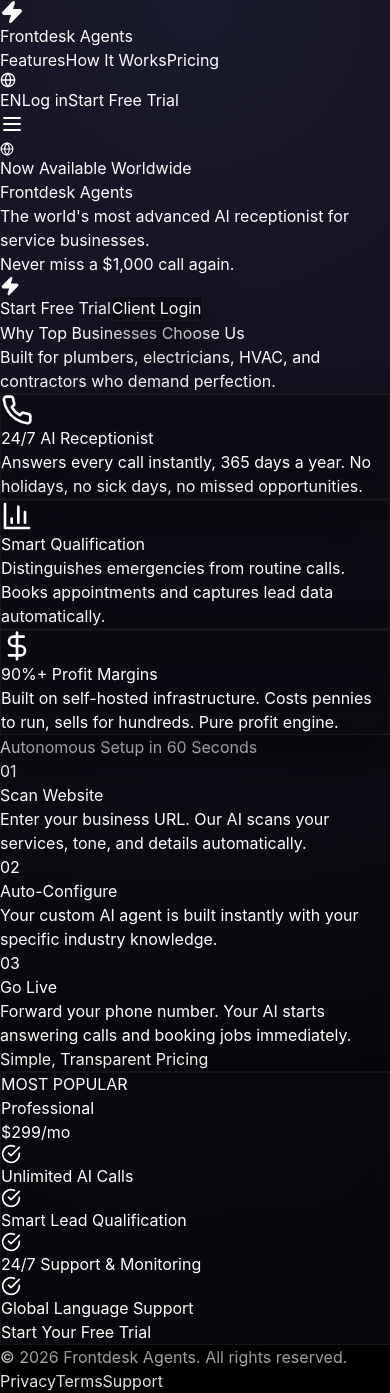
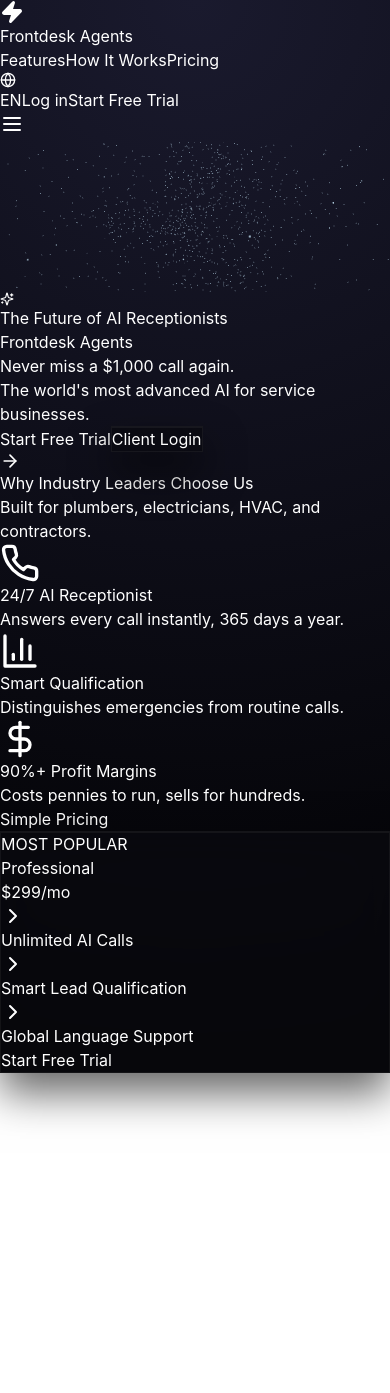
Before and after one commit to SAHJONY/FrontDesk-Agents-LLC-Completed, a Next.js app: page / in a window 390 px wide. After the commit the page ends 1073 px from the top, so only its background shows below. Built offline with nearby package versions, Linux system fonts and the light colour scheme.

Commit message:
feat: VISUAL OVERDRIVE - 3D particle background, premium glassmorphism, cinematic animations

```diff
--- a/app/page.tsx
+++ b/app/page.tsx
@@ -2,181 +2,93 @@
 
 import React, { useState } from 'react';
 import { motion } from 'framer-motion';
-import { Phone, BarChart3, DollarSign, ShieldCheck, Clock, Users, CheckCircle, Globe, Zap } from 'lucide-react';
+import { Phone, BarChart3, DollarSign, Zap, Globe, ChevronRight, Sparkles, ArrowRight } from 'lucide-react';
 import Navigation from '../components/Navigation';
+import Hero3D from '../components/Hero3D';
 
-// Placeholder components
-const Onboarding = () => (
-  <div className="min-h-screen bg-black text-white flex items-center justify-center pt-20">
-    <div className="text-center">
-      <h1 className="text-4xl font-bold mb-4">Onboarding Portal</h1>
-      <p className="text-slate-400 mb-8">Autonomous AI Setup in 60 seconds.</p>
-      <div className="animate-pulse h-4 bg-slate-800 rounded w-64 mx-auto mb-4"></div>
-      <div className="animate-pulse h-4 bg-slate-800 rounded w-48 mx-auto"></div>
-      <button onClick={() => window.location.reload()} className="mt-8 px-6 py-3 bg-blue-600 rounded-lg">Back</button>
-    </div>
-  </div>
-);
-
-const Dashboard = () => (
-  <div className="min-h-screen bg-black text-white flex items-center justify-center pt-20">
-    <div className="text-center">
-      <h1 className="text-4xl font-bold mb-4">Command Center</h1>
-      <p className="text-slate-400 mb-8">Real-time metrics and live calls.</p>
-      <div className="w-32 h-32 rounded-full border-4 border-blue-500/30 border-t-blue-500 animate-spin mx-auto mb-4"></div>
-      <button onClick={() => window.location.reload()} className="mt-8 px-6 py-3 bg-blue-600 rounded-lg">Back</button>
-    </div>
-  </div>
-);
+const Onboarding = () => <div className="min-h-screen bg-black"><Navigation onNavigate={()=>{}} /><div className="pt-32 text-center text-white"><h1 className="text-4xl font-bold">Onboarding</h1></div></div>;
+const Dashboard = () => <div className="min-h-screen bg-black"><Navigation onNavigate={()=>{}} /><div className="pt-32 text-center text-white"><h1 className="text-4xl font-bold">Dashboard</h1></div></div>;
 
 export default function LandingPage() {
   const [view, setView] = useState<'landing' | 'onboard' | 'dashboard'>('landing');
-
   if (view === 'onboard') return <Onboarding />;
   if (view === 'dashboard') return <Dashboard />;
 
   return (
-    <div className="min-h-screen bg-black text-white font-sans selection:bg-blue-500/30">
+    <div className="min-h-screen bg-black text-white overflow-x-hidden">
       <Navigation onNavigate={setView} />
 
-      {/* Hero Section */}
-      <section className="relative pt-32 pb-20 px-4 overflow-hidden">
-        <div className="absolute inset-0 bg-[radial-gradient(circle_at_50%_0%,rgba(29,78,216,0.15),transparent_70%)]" />
-        <div className="max-w-7xl mx-auto text-center relative z-10">
-          <motion.div
-            initial={{ opacity: 0, y: 20 }}
-            animate={{ opacity: 1, y: 0 }}
-            transition={{ duration: 0.6 }}
-          >
-            <div className="inline-flex items-center gap-2 px-4 py-2 rounded-full border border-blue-500/30 bg-blue-500/10 text-blue-400 text-sm font-medium mb-8">
-              <Globe size={14} /> Now Available Worldwide
-            </div>
-            <h1 className="text-5xl md:text-7xl font-bold tracking-tight mb-6">
-              <span className="bg-gradient-to-r from-blue-400 via-emerald-400 to-blue-400 bg-clip-text text-transparent">
-                Frontdesk Agents
-              </span>
+      {/* HERO */}
+      <section className="relative h-screen flex items-center justify-center overflow-hidden">
+        <Hero3D />
+        <div className="relative z-10 max-w-7xl mx-auto px-4 text-center">
+          <motion.div initial={{ opacity: 0, y: 30 }} animate={{ opacity: 1, y: 0 }} transition={{ duration: 0.8 }}>
+            <motion.div initial={{ scale: 0.9, opacity: 0 }} animate={{ scale: 1, opacity: 1 }} transition={{ delay: 0.2 }} className="inline-flex items-center gap-2 px-5 py-2 rounded-full border border-blue-500/30 bg-blue-500/10 backdrop-blur-md text-blue-300 text-sm font-medium mb-8">
+              <Sparkles size={14} className="text-blue-400" /> <span>The Future of AI Receptionists</span>
+            </motion.div>
+            <h1 className="text-6xl md:text-8xl font-extrabold tracking-tight mb-6">
+              <span className="bg-clip-text text-transparent bg-gradient-to-r from-blue-400 via-emerald-400 to-cyan-400 drop-shadow-[0_0_30px_rgba(59,130,246,0.5)]">Frontdesk Agents</span>
             </h1>
-            <p className="text-xl md:text-2xl text-slate-400 max-w-3xl mx-auto mb-10 leading-relaxed">
-              The world's most advanced AI receptionist for service businesses.
-              <br className="hidden md:block" />
-              <span className="text-white font-semibold">Never miss a $1,000 call again.</span>
+            <p className="text-xl md:text-3xl text-slate-300 max-w-4xl mx-auto mb-12 font-light">
+              Never miss a <span className="text-white font-semibold">$1,000 call</span> again.
+              <br className="hidden md:block" /><span className="text-slate-400">The world's most advanced AI for service businesses.</span>
             </p>
-
-            <div className="flex flex-col sm:flex-row gap-4 justify-center">
-              <button
-                onClick={() => setView('onboard')}
-                className="px-8 py-4 bg-blue-600 hover:bg-blue-500 text-white font-bold rounded-full text-lg transition-all shadow-[0_0_40px_rgba(37,99,235,0.3)] hover:shadow-[0_0_60px_rgba(37,99,235,0.5)] hover:-translate-y-1 flex items-center justify-center gap-2"
-              >
-                <Zap size={20} fill="currentColor" /> Start Free Trial
-              </button>
-              <button
-                onClick={() => setView('dashboard')}
-                className="px-8 py-4 glass-panel hover:bg-white/10 text-white font-semibold rounded-full text-lg transition-all hover:-translate-y-1 border border-white/10"
-              >
+            <div className="flex flex-col sm:flex-row gap-6 justify-center">
+              <motion.button whileHover={{ scale: 1.05 }} whileTap={{ scale: 0.95 }} onClick={() => setView('onboard')} className="group px-10 py-5 bg-blue-600 text-white font-bold rounded-full text-lg shadow-[0_0_30px_rgba(37,99,235,0.4)] flex items-center gap-2">
+                Start Free Trial <ArrowRight size={20} className="group-hover:translate-x-1 transition-transform" />
+              </motion.button>
+              <motion.button whileHover={{ scale: 1.05 }} whileTap={{ scale: 0.95 }} onClick={() => setView('dashboard')} className="px-10 py-5 glass-panel text-white font-semibold rounded-full text-lg border border-white/10">
                 Client Login
-              </button>
+              </motion.button>
             </div>
           </motion.div>
         </div>
+        <div className="absolute bottom-0 left-0 right-0 h-32 bg-gradient-to-t from-black to-transparent" />
       </section>
 
-      {/* Features Grid */}
-      <section id="features" className="py-24 px-4 bg-slate-950/50">
-        <div className="max-w-7xl mx-auto">
-          <div className="text-center mb-16">
-            <h2 className="text-3xl md:text-4xl font-bold mb-4">Why Top Businesses Choose Us</h2>
-            <p className="text-slate-400 max-w-2xl mx-auto">Built for plumbers, electricians, HVAC, and contractors who demand perfection.</p>
+      {/* FEATURES */}
+      <section id="features" className="py-32 px-4 bg-black relative">
+        <div className="absolute inset-0 bg-[radial-gradient(circle_at_50%_50%,rgba(29,78,216,0.1),transparent_70%)]" />
+        <div className="max-w-7xl mx-auto relative z-10">
+          <div className="text-center mb-20">
+            <h2 className="text-4xl md:text-6xl font-bold mb-6">Why Industry Leaders Choose Us</h2>
+            <p className="text-xl text-slate-400 max-w-2xl mx-auto">Built for plumbers, electricians, HVAC, and contractors.</p>
           </div>
-
           <div className="grid grid-cols-1 md:grid-cols-3 gap-8">
-            <FeatureCard
-              icon={<Phone className="text-blue-400" size={32} />}
-              title="24/7 AI Receptionist"
-              desc="Answers every call instantly, 365 days a year. No holidays, no sick days, no missed opportunities."
-            />
-            <FeatureCard
-              icon={<BarChart3 className="text-emerald-400" size={32} />}
-              title="Smart Qualification"
-              desc="Distinguishes emergencies from routine calls. Books appointments and captures lead data automatically."
-            />
-            <FeatureCard
-              icon={<DollarSign className="text-yellow-400" size={32} />}
-              title="90%+ Profit Margins"
-              desc="Built on self-hosted infrastructure. Costs pennies to run, sells for hundreds. Pure profit engine."
-            />
+            <FeatureCard icon={<Phone className="text-blue-400" size={40} />} title="24/7 AI Receptionist" desc="Answers every call instantly, 365 days a year." />
+            <FeatureCard icon={<BarChart3 className="text-emerald-400" size={40} />} title="Smart Qualification" desc="Distinguishes emergencies from routine calls." />
+            <FeatureCard icon={<DollarSign className="text-yellow-400" size={40} />} title="90%+ Profit Margins" desc="Costs pennies to run, sells for hundreds." />
           </div>
         </div>
       </section>
 
-      {/* How It Works */}
-      <section id="how-it-works" className="py-24 px-4">
-        <div className="max-w-7xl mx-auto">
-          <div className="text-center mb-16">
-            <h2 className="text-3xl md:text-4xl font-bold mb-4">Autonomous Setup in 60 Seconds</h2>
-          </div>
-          <div className="grid grid-cols-1 md:grid-cols-3 gap-8 relative">
-            <StepCard number="01" title="Scan Website" desc="Enter your business URL. Our AI scans your services, tone, and details automatically." />
-            <StepCard number="02" title="Auto-Configure" desc="Your custom AI agent is built instantly with your specific industry knowledge." />
-            <StepCard number="03" title="Go Live" desc="Forward your phone number. Your AI starts answering calls and booking jobs immediately." />
+      {/* PRICING */}
+      <section id="pricing" className="py-32 px-4 bg-slate-950/50">
+        <div className="max-w-4xl mx-auto text-center">
+          <h2 className="text-4xl md:text-6xl font-bold mb-12">Simple Pricing</h2>
+          <div className="glass-panel p-10 rounded-[2.5rem] border border-blue-500/30 relative overflow-hidden">
+            <div className="absolute top-0 right-0 bg-blue-600 text-white text-xs font-bold px-4 py-2 rounded-bl-2xl">MOST POPULAR</div>
+            <h3 className="text-3xl font-bold mb-4">Professional</h3>
+            <div className="text-6xl font-bold mb-8 bg-clip-text text-transparent bg-gradient-to-r from-blue-400 to-emerald-400">$299<span className="text-2xl text-slate-400 font-normal">/mo</span></div>
+            <ul className="text-left space-y-4 mb-10 text-lg text-slate-300">
+              <li className="flex items-center gap-3"><ChevronRight className="text-green-500" /> Unlimited AI Calls</li>
+              <li className="flex items-center gap-3"><ChevronRight className="text-green-500" /> Smart Lead Qualification</li>
+              <li className="flex items-center gap-3"><ChevronRight className="text-green-500" /> Global Language Support</li>
+            </ul>
+            <button onClick={() => setView('onboard')} className="w-full py-5 bg-gradient-to-r from-blue-600 to-cyan-600 text-white font-bold rounded-2xl text-lg shadow-[0_0_30px_rgba(37,99,235,0.4)]">Start Free Trial</button>
           </div>
         </div>
       </section>
-
-      {/* Pricing */}
-      <section id="pricing" className="py-24 px-4 bg-slate-950/50">
-        <div className="max-w-4xl mx-auto text-center">
-          <h2 className="text-3xl md:text-4xl font-bold mb-12">Simple, Transparent Pricing</h2>
-          <div className="glass-panel p-8 rounded-3xl border border-blue-500/30 relative overflow-hidden">
-            <div className="absolute top-0 right-0 bg-blue-600 text-white text-xs font-bold px-3 py-1 rounded-bl-lg">MOST POPULAR</div>
-            <h3 className="text-2xl font-bold mb-2">Professional</h3>
-            <div className="text-5xl font-bold mb-6">$299<span className="text-lg text-slate-400 font-normal">/mo</span></div>
-            <ul className="text-left space-y-4 mb-8 text-slate-300">
-              <li className="flex items-center gap-3"><CheckCircle className="text-green-500" size={20} /> Unlimited AI Calls</li>
-              <li className="flex items-center gap-3"><CheckCircle className="text-green-500" size={20} /> Smart Lead Qualification</li>
-              <li className="flex items-center gap-3"><CheckCircle className="text-green-500" size={20} /> 24/7 Support & Monitoring</li>
-              <li className="flex items-center gap-3"><CheckCircle className="text-green-500" size={20} /> Global Language Support</li>
-            </ul>
-            <button
-              onClick={() => setView('onboard')}
-              className="w-full py-4 bg-blue-600 hover:bg-blue-500 text-white font-bold rounded-xl text-lg transition-all shadow-[0_0_20px_rgba(37,99,235,0.3)]"
-            >
-              Start Your Free Trial
-            </button>
-          </div>
-        </div>
-      </section>
-
-      {/* Footer */}
-      <footer className="py-12 px-4 border-t border-white/10 text-center text-slate-500 text-sm">
-        <div className="max-w-7xl mx-auto flex flex-col md:flex-row justify-between items-center gap-4">
-          <div>© 2026 Frontdesk Agents. All rights reserved.</div>
-          <div className="flex gap-6">
-            <a href="#" className="hover:text-white">Privacy</a>
-            <a href="#" className="hover:text-white">Terms</a>
-            <a href="#" className="hover:text-white">Support</a>
-          </div>
-        </div>
-      </footer>
     </div>
   );
 }
 
-function FeatureCard({ icon, title, desc }: { icon: React.ReactNode, title: string, desc: string }) {
+function FeatureCard({ icon, title, desc }: { icon: any, title: string, desc: string }) {
   return (
-    <div className="glass-panel p-8 rounded-2xl border border-white/5 hover:border-blue-500/30 transition-colors group hover:-translate-y-2 duration-300">
-      <div className="mb-6 transform group-hover:scale-110 transition-transform">{icon}</div>
-      <h3 className="text-xl font-bold text-white mb-3">{title}</h3>
-      <p className="text-slate-400 leading-relaxed">{desc}</p>
+    <div className="group p-8 rounded-3xl border border-white/5 bg-white/5 hover:border-blue-500/30 transition-all hover:-translate-y-2">
+      <div className="mb-6 p-4 rounded-2xl bg-white/5 border border-white/10 inline-block">{icon}</div>
+      <h3 className="text-2xl font-bold text-white mb-4">{title}</h3>
+      <p className="text-slate-400 text-lg">{desc}</p>
     </div>
   );
 }
-
-function StepCard({ number, title, desc }: { number: string, title: string, desc: string }) {
-  return (
-    <div className="text-center">
-      <div className="text-6xl font-bold text-slate-800 mb-4">{number}</div>
-      <h3 className="text-xl font-bold text-white mb-3">{title}</h3>
-      <p className="text-slate-400">{desc}</p>
-    </div>
-  );
-}
--- /dev/null
+++ b/components/Hero3D.tsx
@@ -0,0 +1,35 @@
+'use client';
+
+import React, { useRef, useMemo } from 'react';
+import { Canvas, useFrame } from '@react-three/fiber';
+import { Points, PointMaterial } from '@react-three/drei';
+import * as random from 'maath/random/dist/maath-random.esm';
+
+function StarField(props: any) {
+  const ref: any = useRef();
+  const sphere = useMemo(() => random.inSphere(new Float32Array(5000), { radius: 1.5 }), []);
+
+  useFrame((state, delta) => {
+    ref.current.rotation.x -= delta / 10;
+    ref.current.rotation.y -= delta / 15;
+  });
+
+  return (
+    <group rotation={[0, 0, Math.PI / 4]}>
+      <Points ref={ref} positions={sphere} stride={3} frustumCulled={false} {...props}>
+        <PointMaterial transparent color="#3b82f6" size={0.005} sizeAttenuation={true} depthWrite={false} additive />
+      </Points>
+    </group>
+  );
+}
+
+export default function Hero3D() {
+  return (
+    <div className="absolute inset-0 z-0">
+      <Canvas camera={{ position: [0, 0, 1] }}>
+        <StarField />
+      </Canvas>
+      <div className="absolute inset-0 bg-gradient-to-b from-black/20 via-black/60 to-black" />
+    </div>
+  );
+}
```
Also changed, not shown: package.json (+11 -11 lines), 2 other files (tests, documents, lock files or other folders).
